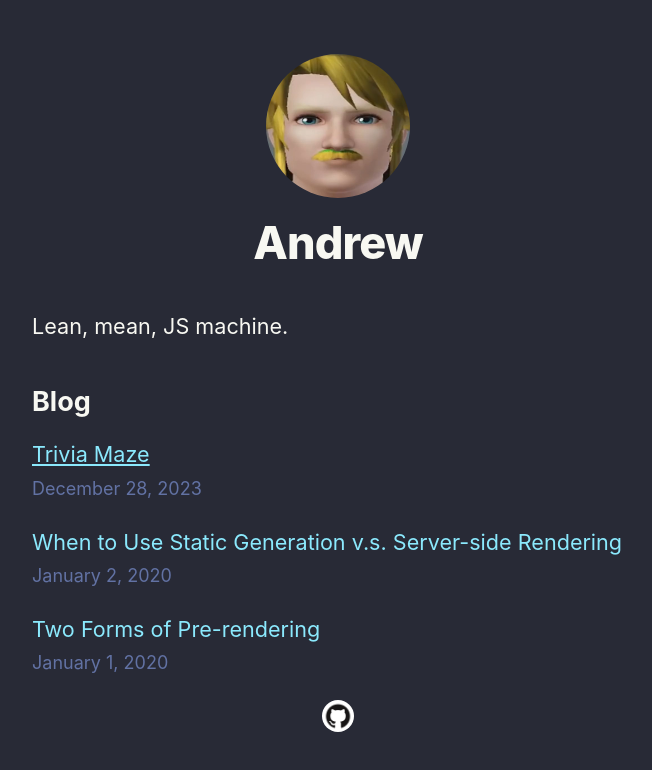
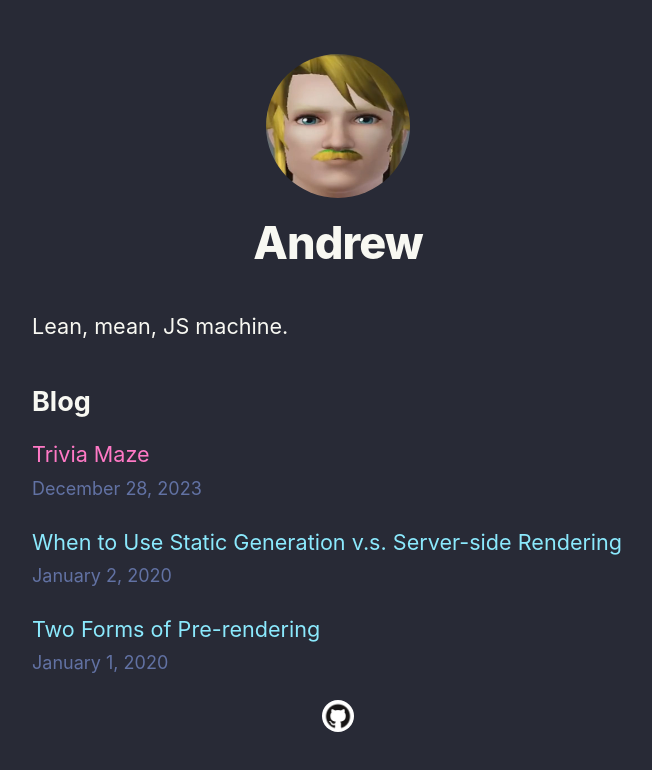
Before and after one commit to OtherAndrew/nextjs-blog, a Next.js app: page / in a window 1280 px wide. In both pictures the pointer is over the link "Trivia Maze". Shown: the top 770 px of the page, without its empty margins (302-954 px from the left). Built offline with nearby package versions, Linux system fonts and the light colour scheme.

Commit message:
add hover color transition effect

```diff
--- a/styles/globals.css
+++ b/styles/globals.css
@@ -20,7 +20,9 @@ a {
 }
 
 a:hover {
-  text-decoration: underline;
+/*   text-decoration: underline; */
+  color: #FF79C6;
+  transition: color 0.5s;
 }
 
 img {
```
